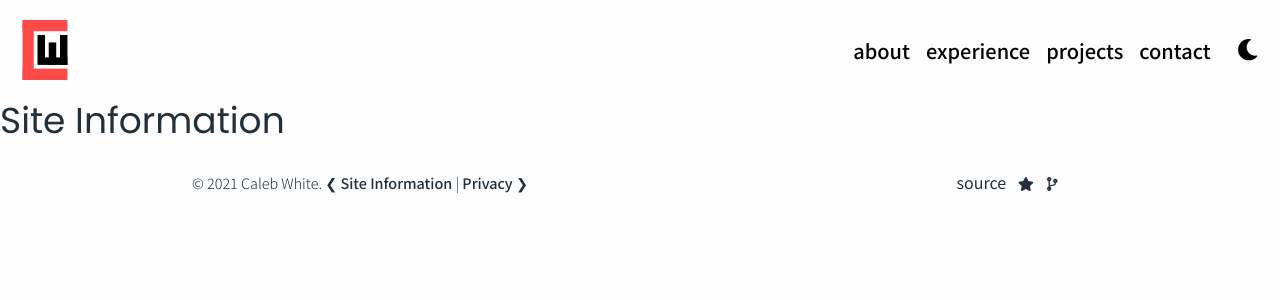
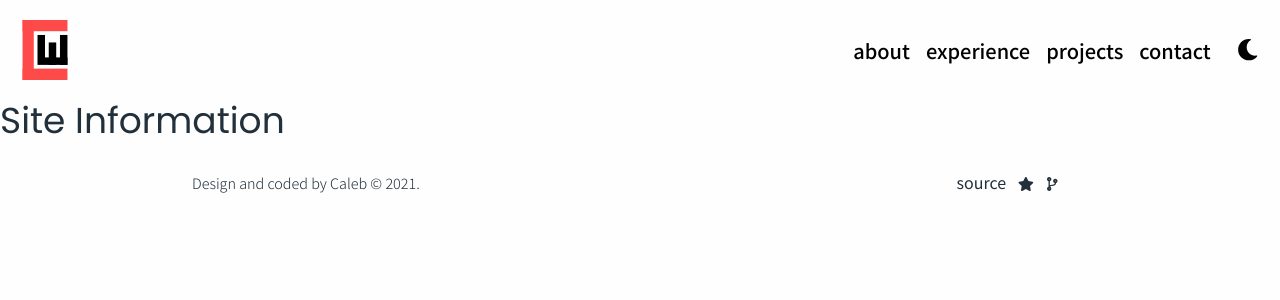
Before and after one commit to calebpdx/calebwhite-com-v2, a Next.js app: page /privacy in a window 1280 px wide. Shown: the top 300 px of the page. Built offline with nearby package versions, Linux system fonts and the light colour scheme; no server answers.

Commit message:
Removed site information and privacy link

```diff
--- a/components/footer.jsx
+++ b/components/footer.jsx
@@ -1,6 +1,5 @@
 import React from 'react'
 import styled from 'styled-components'
-import Link from 'next/link'
 import { getYear } from 'date-fns'
 import useSWR from 'swr'
 import { FontAwesomeIcon } from '@fortawesome/react-fontawesome'
@@ -108,17 +107,7 @@ const Footer = () => {
 	return (
 		<Container>
 			<Copyright>
-				<p>
-					&copy; {getYear(new Date())} Caleb White. &#10094;{' '}
-					<Link href='/siteinfo'>
-						<a>Site Information </a>
-					</Link>{' '}
-					|{' '}
-					<Link href='/privacy'>
-						<a>Privacy </a>
-					</Link>{' '}
-					&#10095;
-				</p>
+				<p>Design and coded by Caleb &copy; {getYear(new Date())}.</p>
 			</Copyright>
 			<a href={data.html_url} rel='noreferrer' target='_blank'>
 				<Source>
```
